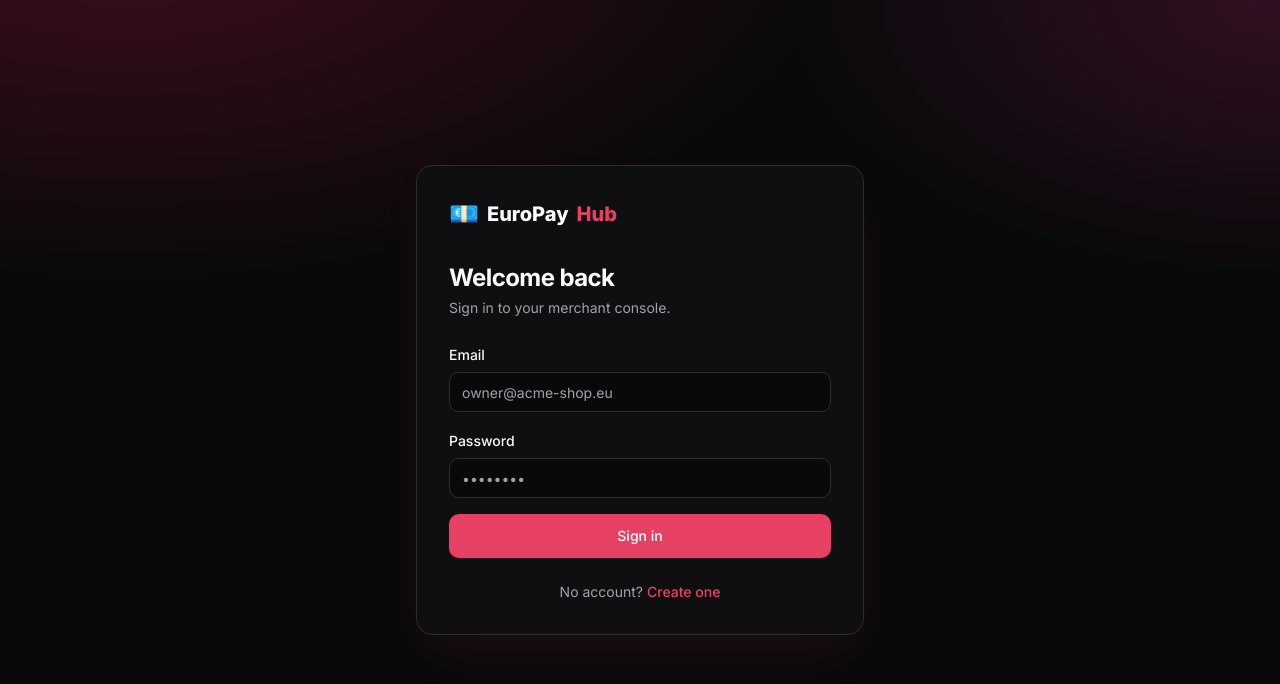
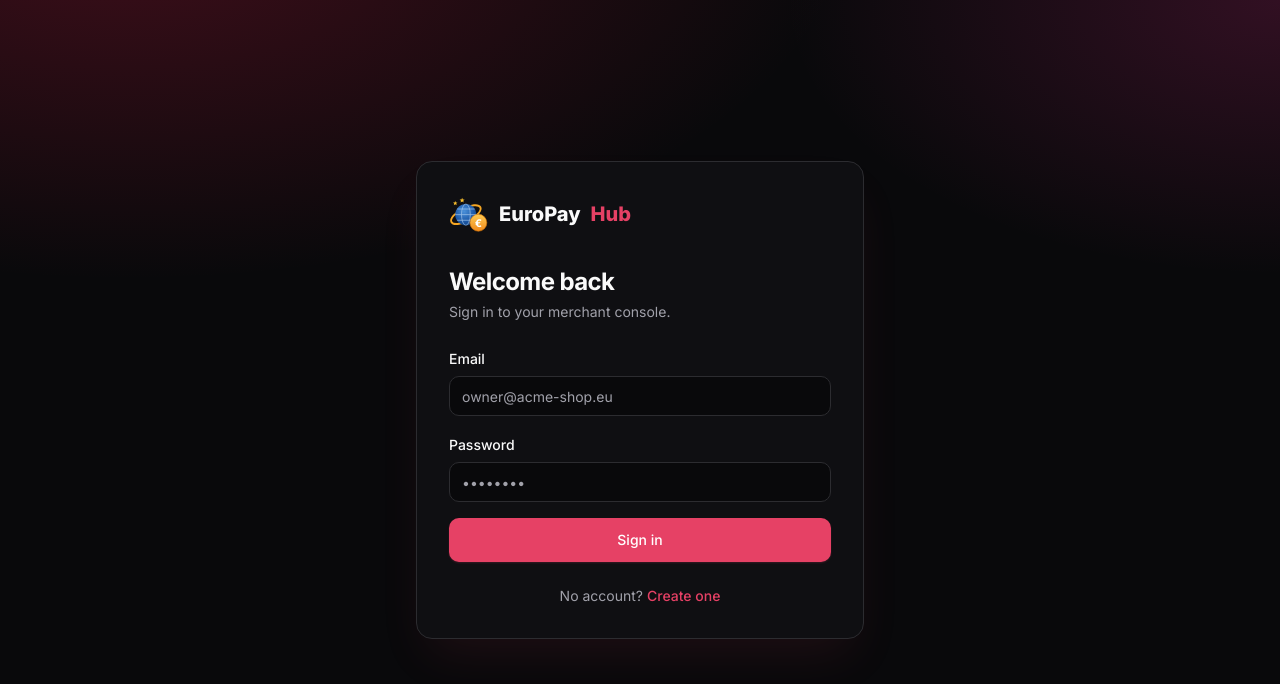
Before and after one commit to abdessalems/europay-hub, a React (Vite) app in the folder frontend/: page /login in a window 1280 px wide. Shown: the top 684 px of the page. Built offline with nearby package versions, Linux system fonts and the light colour scheme; no server answers.

Commit message:
Dashboard: brand logo (globe + euro + stars) and SVG favicon

```diff
--- /dev/null
+++ b/frontend/src/components/BrandMark.tsx
@@ -0,0 +1,33 @@
+/** EuroPay Hub emblem — a blue globe with gold stars and an orange € coin (our own SVG). */
+export function BrandMark({ className }: { className?: string }) {
+  return (
+    <svg viewBox="0 0 64 64" className={className} role="img" aria-label="EuroPay Hub" xmlns="http://www.w3.org/2000/svg">
+      <defs>
+        <radialGradient id="bm-globe" cx="42%" cy="35%" r="75%">
+          <stop offset="0%" stopColor="#4a90d9" />
+          <stop offset="60%" stopColor="#1e5aa8" />
+          <stop offset="100%" stopColor="#0e3f7e" />
+        </radialGradient>
+        <linearGradient id="bm-coin" x1="0" y1="0" x2="0" y2="1">
+          <stop offset="0%" stopColor="#ffcb52" />
+          <stop offset="100%" stopColor="#f08a1d" />
+        </linearGradient>
+      </defs>
+      <ellipse cx="27" cy="33" rx="26" ry="10.5" transform="rotate(-27 27 33)" fill="none" stroke="#F5A623" strokeWidth="3" />
+      <circle cx="27" cy="33" r="17" fill="url(#bm-globe)" />
+      <g stroke="#bcd8f5" strokeWidth="1.2" fill="none" opacity="0.75">
+        <ellipse cx="27" cy="33" rx="7" ry="17" />
+        <line x1="10" y1="33" x2="44" y2="33" />
+        <line x1="13" y1="24" x2="41" y2="24" />
+        <line x1="13" y1="42" x2="41" y2="42" />
+      </g>
+      <g fill="#FBC02D">
+        <path d="M10,11l1,2.4 2.6,.2-2,1.7 .7,2.5-2.3-1.4-2.3,1.4 .7-2.5-2-1.7 2.6-.2z" />
+        <path d="M21,6l1.1,2.7 2.9,.2-2.2,1.9 .7,2.8-2.5-1.5-2.5,1.5 .7-2.8-2.2-1.9 2.9-.2z" />
+      </g>
+      <circle cx="47" cy="46" r="13.5" fill="url(#bm-coin)" stroke="#d97706" />
+      <text x="47" y="52" fontSize="17" fontWeight="700" textAnchor="middle" fill="#fff"
+        fontFamily="Inter, Arial, sans-serif">€</text>
+    </svg>
+  );
+}
--- a/frontend/src/components/layout/Sidebar.tsx
+++ b/frontend/src/components/layout/Sidebar.tsx
@@ -1,6 +1,7 @@
 import { NavLink } from "react-router-dom";
 import { LayoutDashboard, ShoppingCart, CreditCard, KeyRound, Users } from "lucide-react";
 import { cn } from "@/lib/utils";
+import { BrandMark } from "@/components/BrandMark";
 
 const nav = [
   { to: "/", label: "Dashboard", icon: LayoutDashboard, end: true },
@@ -13,8 +14,8 @@ const nav = [
 export function Sidebar() {
   return (
     <aside className="hidden md:flex w-64 shrink-0 flex-col bg-sidebar text-sidebar-foreground">
-      <div className="flex h-16 items-center gap-2 px-6 text-lg font-extrabold text-white">
-        <span className="text-2xl">💶</span>
+      <div className="flex h-16 items-center gap-2.5 px-5 text-lg font-extrabold text-white">
+        <BrandMark className="size-9 shrink-0" />
         <span>EuroPay<span className="text-primary"> Hub</span></span>
       </div>
       <nav className="flex-1 space-y-1 px-3 py-4">
--- a/frontend/src/components/layout/Topbar.tsx
+++ b/frontend/src/components/layout/Topbar.tsx
@@ -5,6 +5,7 @@ import { http, unwrap } from "@/lib/api";
 import type { Merchant } from "@/lib/types";
 import { useAuth } from "@/auth/AuthContext";
 import { Button } from "@/components/ui/button";
+import { BrandMark } from "@/components/BrandMark";
 
 function initials(name?: string) {
   if (!name) return "··";
@@ -30,7 +31,7 @@ export function Topbar() {
   return (
     <header className="sticky top-0 z-10 flex h-16 items-center justify-between border-b border-border bg-background/70 px-6 backdrop-blur-md">
       <div className="flex items-center gap-2 md:hidden text-base font-extrabold">
-        <span className="text-xl">💶</span> EuroPay<span className="text-primary">Hub</span>
+        <BrandMark className="size-7" /> EuroPay<span className="text-primary">Hub</span>
       </div>
       <div className="hidden md:block">
         <p className="text-sm font-semibold leading-tight">{merchant?.legalName ?? "Loading…"}</p>
--- a/frontend/src/pages/LoginPage.tsx
+++ b/frontend/src/pages/LoginPage.tsx
@@ -4,6 +4,7 @@ import { useAuth } from "@/auth/AuthContext";
 import { Button } from "@/components/ui/button";
 import { Input } from "@/components/ui/input";
 import { Label } from "@/components/ui/label";
+import { BrandMark } from "@/components/BrandMark";
 
 export function LoginPage() {
   const { login } = useAuth();
@@ -30,8 +31,8 @@ export function LoginPage() {
   return (
     <div className="brand-gradient flex min-h-screen items-center justify-center p-4">
       <div className="w-full max-w-md rounded-2xl border border-border bg-card p-8 shadow-2xl shadow-primary/10">
-        <div className="mb-8 flex items-center gap-2 text-xl font-extrabold">
-          <span className="text-2xl">💶</span> EuroPay<span className="text-primary">Hub</span>
+        <div className="mb-8 flex items-center gap-2.5 text-xl font-extrabold">
+          <BrandMark className="size-10" /> EuroPay<span className="text-primary">Hub</span>
         </div>
         <h1 className="text-2xl font-bold tracking-tight">Welcome back</h1>
         <p className="mt-1 text-sm text-muted-foreground">Sign in to your merchant console.</p>
--- a/frontend/src/pages/RegisterPage.tsx
+++ b/frontend/src/pages/RegisterPage.tsx
@@ -4,6 +4,7 @@ import { useAuth } from "@/auth/AuthContext";
 import { Button } from "@/components/ui/button";
 import { Input } from "@/components/ui/input";
 import { Label } from "@/components/ui/label";
+import { BrandMark } from "@/components/BrandMark";
 
 export function RegisterPage() {
   const { register } = useAuth();
@@ -31,8 +32,8 @@ export function RegisterPage() {
   return (
     <div className="brand-gradient flex min-h-screen items-center justify-center p-4">
       <div className="w-full max-w-md rounded-2xl border border-border bg-card p-8 shadow-2xl shadow-primary/10">
-        <div className="mb-8 flex items-center gap-2 text-xl font-extrabold">
-          <span className="text-2xl">💶</span> EuroPay<span className="text-primary">Hub</span>
+        <div className="mb-8 flex items-center gap-2.5 text-xl font-extrabold">
+          <BrandMark className="size-10" /> EuroPay<span className="text-primary">Hub</span>
         </div>
         <h1 className="text-2xl font-bold tracking-tight">Create your merchant account</h1>
         <p className="mt-1 text-sm text-muted-foreground">Start accepting payments in minutes.</p>
```
Also changed, not shown: frontend/index.html (+1 -1 lines), frontend/public/favicon.svg (added), 1 other file (tests, documents, lock files or other folders).
